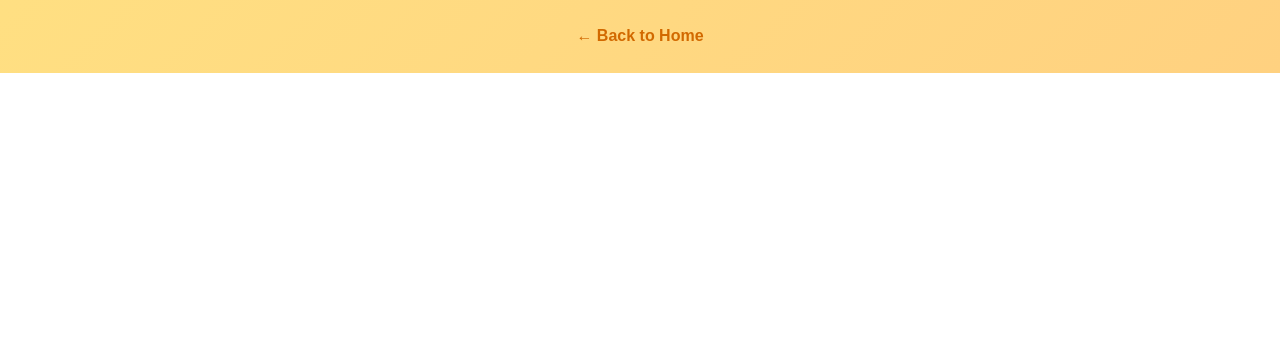
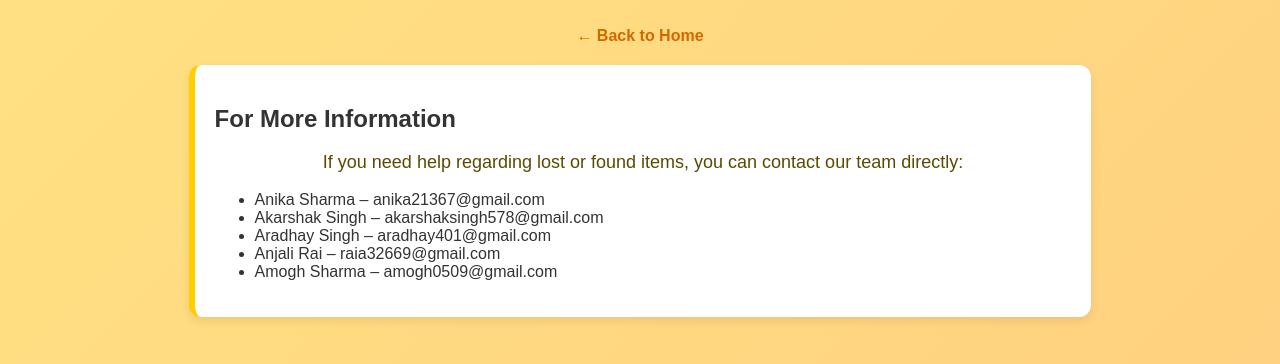
Before and after one commit to anika21367-prog/lostfoundproject, a plain HTML site: page items.html in a window 1280 px wide. Shown: the part 1506-1870 px from the top of the page. Before the commit the page ends 1579 px from the top, so only its background shows below. Drawn offline with Linux system fonts and the light colour scheme.

Commit message:
Add files via upload

```diff
--- a/items.html
+++ b/items.html
@@ -10,10 +10,10 @@
 
 <nav class="nav">
     <a href="index.html">Home</a>
+    <a href="items.html">Items</a>
     <a href="lost.html">Report Lost</a>
     <a href="found.html">Report Found</a>
     <a href="about.html">About</a>
-    <a href="contact.html">Contact</a>
 </nav>
 
 <img src="logo.png" class="logo">
@@ -42,3 +42,15 @@
 
 </body>
 </html>
+
+<div class="item">
+    <h2>For More Information</h2>
+    <p>If you need help regarding lost or found items, you can contact our team directly:</p>
+    <ul>
+        <li>Anika Sharma – anika21367@gmail.com</li>
+        <li>Akarshak Singh – akarshaksingh578@gmail.com</li>
+        <li>Aradhay Singh – aradhay401@gmail.com</li>
+        <li>Anjali Rai – raia32669@gmail.com</li>
+        <li>Amogh Sharma – amogh0509@gmail.com</li>
+    </ul>
+</div>
```
Also changed, not shown: index.html (+2 -2 lines).
